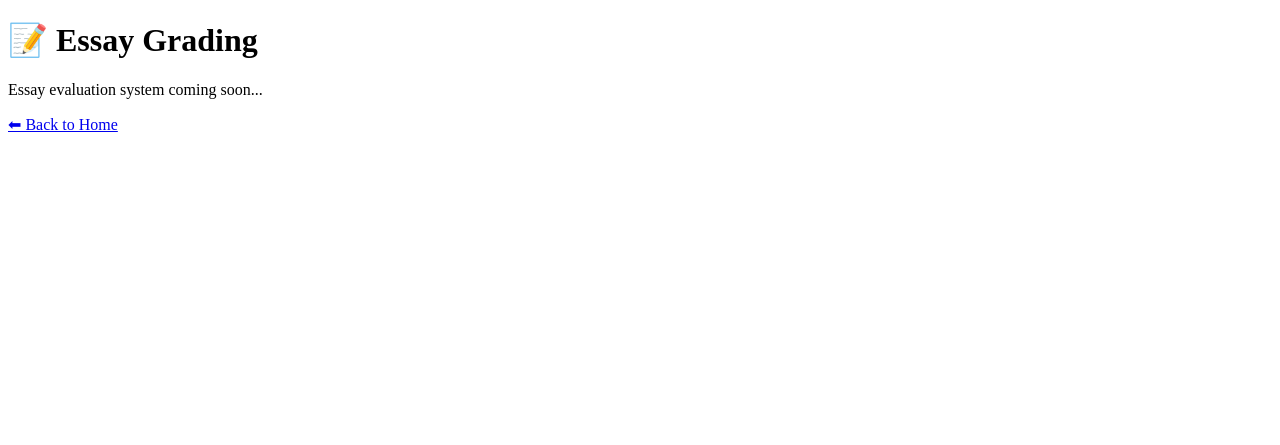
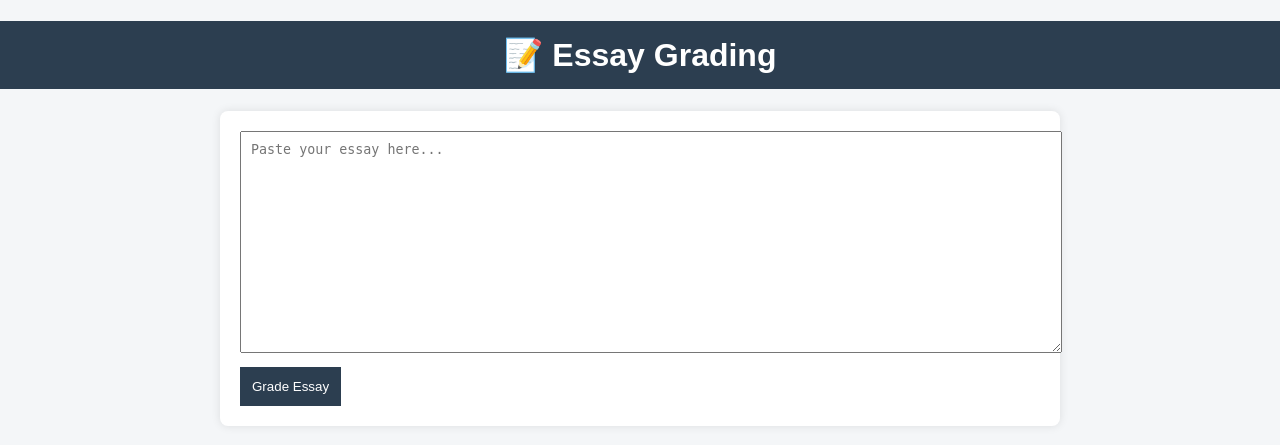
Before and after one commit to charan-kamalalakara/chat-scholar, a Flask app: page /essay-grading in a window 1280 px wide. Shown: the top 445 px of the page. Run offline with Flask 3, Linux system fonts and the light colour scheme.

Commit message:
Add AI-powered essay grading module

```diff
--- a/app/routes/main_routes.py
+++ b/app/routes/main_routes.py
@@ -141,6 +141,18 @@ def stream_chat():
 
 
 
-@main.route("/essay-grading")
+@main.route("/essay-grading", methods=["GET", "POST"])
 def essay_grading():
-    return render_template("essay_grading.html")
+
+    result = None
+
+    if request.method == "POST":
+        essay_text = request.form.get("essay_text")
+
+        if essay_text:
+            result = ai_service.grade_essay(essay_text)
+
+    return render_template(
+        "essay_grading.html",
+        result=result
+    )
--- a/templates/essay_grading.html
+++ b/templates/essay_grading.html
@@ -2,11 +2,76 @@
 <html>
 <head>
     <title>Essay Grading - Chat Scholar</title>
+
+    <style>
+        body{
+            font-family:Arial;
+            background:#f4f6f8;
+            margin:0;
+        }
+
+        h1{
+            background:#2c3e50;
+            color:white;
+            text-align:center;
+            padding:15px;
+        }
+
+        .container{
+            max-width:800px;
+            margin:20px auto;
+            background:white;
+            padding:20px;
+            border-radius:8px;
+            box-shadow:0 0 10px rgba(0,0,0,0.1);
+        }
+
+        textarea{
+            width:100%;
+            height:200px;
+            padding:10px;
+        }
+
+        button{
+            margin-top:10px;
+            padding:12px;
+            background:#2c3e50;
+            color:white;
+            border:none;
+            cursor:pointer;
+        }
+
+        .result{
+            margin-top:20px;
+            background:#ecf0f1;
+            padding:15px;
+            border-radius:8px;
+            white-space:pre-wrap;
+        }
+    </style>
 </head>
+
 <body>
-    <h1>📝 Essay Grading</h1>
-    <p>Essay evaluation system coming soon...</p>
 
-    <a href="/">⬅ Back to Home</a>
+<h1>📝 Essay Grading</h1>
+
+<div class="container">
+
+<form method="POST">
+    <textarea name="essay_text"
+        placeholder="Paste your essay here..."
+        required></textarea>
+
+    <button type="submit">Grade Essay</button>
+</form>
+
+{% if result %}
+<div class="result">
+{{ result }}
+</div>
+{% endif %}
+
+</div>
+
 </body>
 </html>
```
Also changed, not shown: app/services/ai_service.py (+55 -7 lines).
